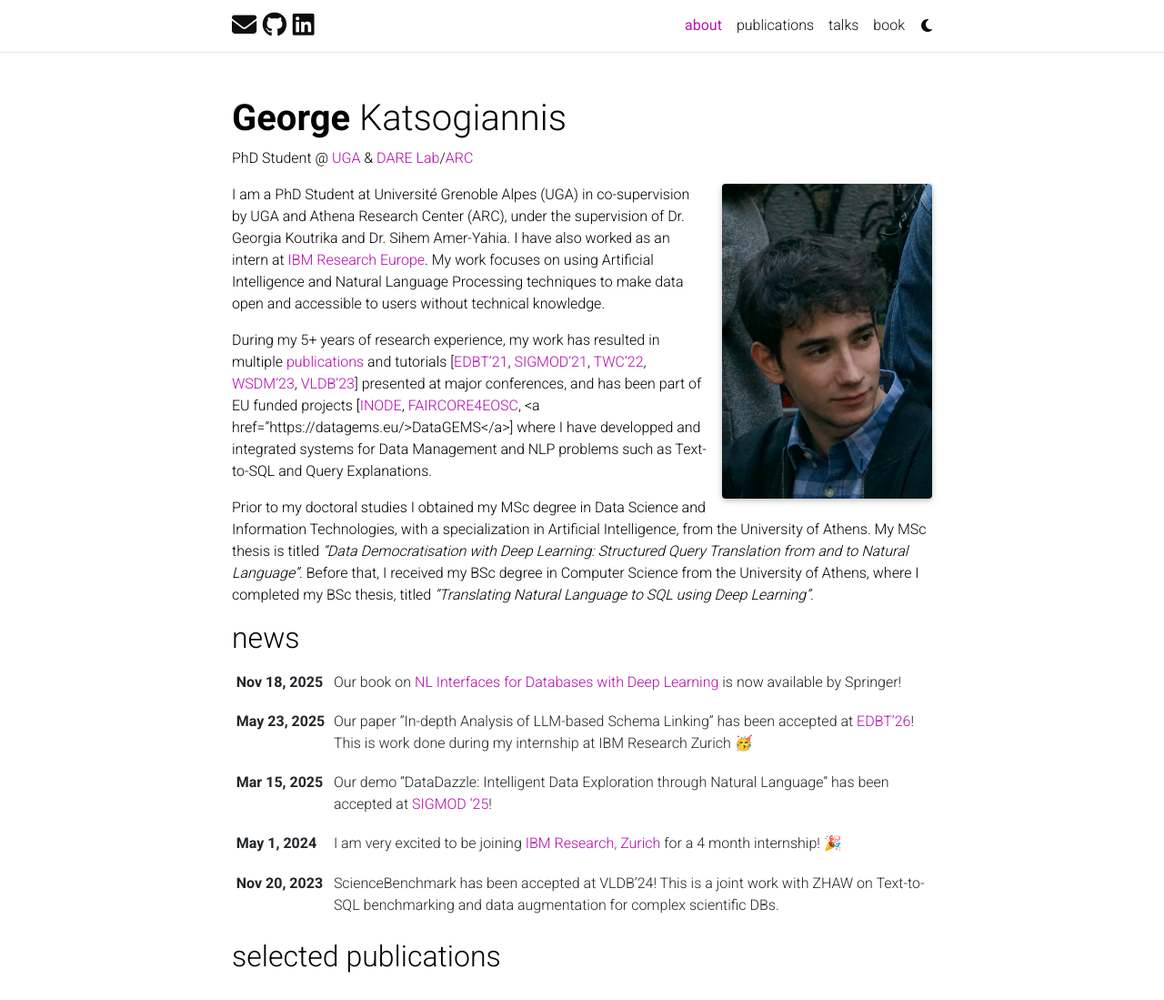
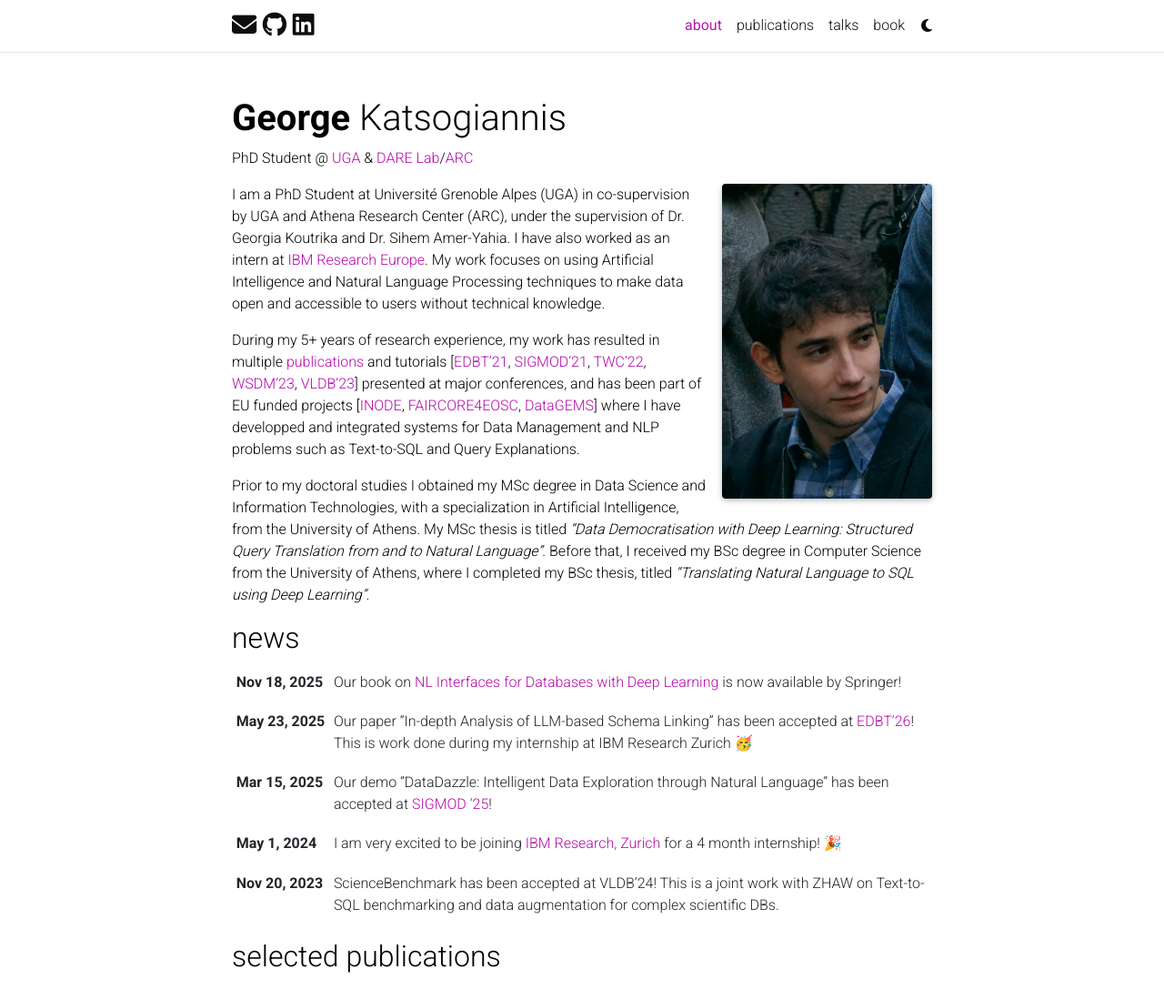
Before and after one commit to geokats/geokats.github.io, a Jekyll site: the page built from _pages/about.md, in a window 1280 px wide and 1273 px high, cut to the strip 0-1099 px from the top of the window. Shown: the whole strip at 91% size. Built offline with Jekyll 4.4.1, drawn with Linux system fonts in a browser that asks for light colours; full-size pictures stand in for the smaller copies a plugin makes; comment, search, counter and statistics services are not loaded; a style sheet for code colours, icons or effects is not loaded.

Commit message:
Fix link

```diff
--- a/_pages/about.md
+++ b/_pages/about.md
@@ -19,7 +19,7 @@ social: false  # includes social icons at the bottom of the page
 
 I am a PhD Student at Université Grenoble Alpes (UGA) in co-supervision by UGA and Athena Research Center (ARC), under the supervision of Dr. Georgia Koutrika and Dr. Sihem Amer-Yahia. I have also worked as an intern at <a href="https://research.ibm.com/labs/zurich">IBM Research Europe</a>. My work focuses on using Artificial Intelligence and Natural Language Processing techniques to make data open and accessible to users without technical knowledge.
 
-During my 5+ years of research experience, my work has resulted in multiple <a href="https://geokats.github.io/publications/">publications</a> and tutorials [<a href="https://darelab.imsi.athenarc.gr/tutorials/text2sql_edbt21/">EDBT'21</a>, <a href="https://darelab.imsi.athenarc.gr/tutorials/text2sql_sigmod21/">SIGMOD'21</a>, <a href="https://darelab.imsi.athenarc.gr/tutorials/text2sql_twc22/">TWC'22</a>, <a href="https://darelab.imsi.athenarc.gr/tutorials/datadem_wsdm23/">WSDM'23</a>, <a href="/tutorials/nlidbs_vldb23/">VLDB'23</a>] presented at major conferences, and has been part of EU funded projects [<a href="http://www.inode-project.eu/">INODE</a>, <a href="http://www.faircore4eosc.eu/">FAIRCORE4EOSC</a>, <a href="https://datagems.eu/>DataGEMS</a>] where I have developped and integrated systems for Data Management and NLP problems such as Text-to-SQL and Query Explanations.
+During my 5+ years of research experience, my work has resulted in multiple <a href="https://geokats.github.io/publications/">publications</a> and tutorials [<a href="https://darelab.imsi.athenarc.gr/tutorials/text2sql_edbt21/">EDBT'21</a>, <a href="https://darelab.imsi.athenarc.gr/tutorials/text2sql_sigmod21/">SIGMOD'21</a>, <a href="https://darelab.imsi.athenarc.gr/tutorials/text2sql_twc22/">TWC'22</a>, <a href="https://darelab.imsi.athenarc.gr/tutorials/datadem_wsdm23/">WSDM'23</a>, <a href="/tutorials/nlidbs_vldb23/">VLDB'23</a>] presented at major conferences, and has been part of EU funded projects [<a href="http://www.inode-project.eu/">INODE</a>, <a href="http://www.faircore4eosc.eu/">FAIRCORE4EOSC</a>, <a href="https://datagems.eu/">DataGEMS</a>] where I have developped and integrated systems for Data Management and NLP problems such as Text-to-SQL and Query Explanations.
 
 Prior to my doctoral studies I obtained my MSc degree in Data Science and Information Technologies, with a specialization in Artificial Intelligence, from the University of Athens.
 My MSc thesis is titled _"Data Democratisation with Deep Learning: Structured Query Translation from and to Natural Language"_.
```
